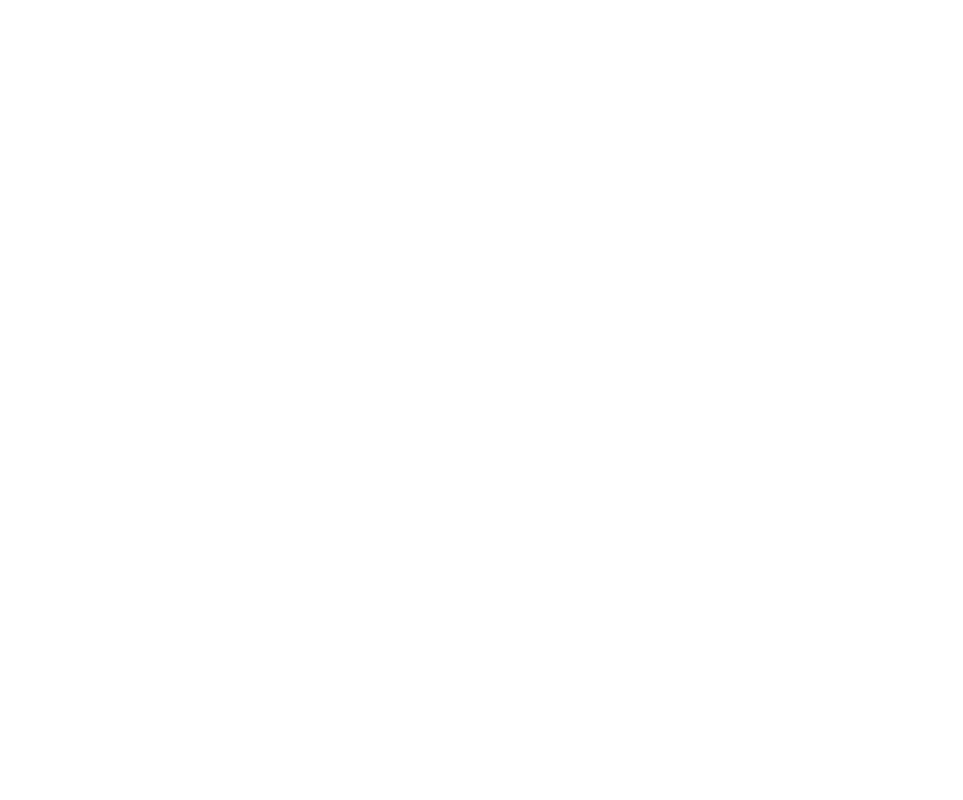
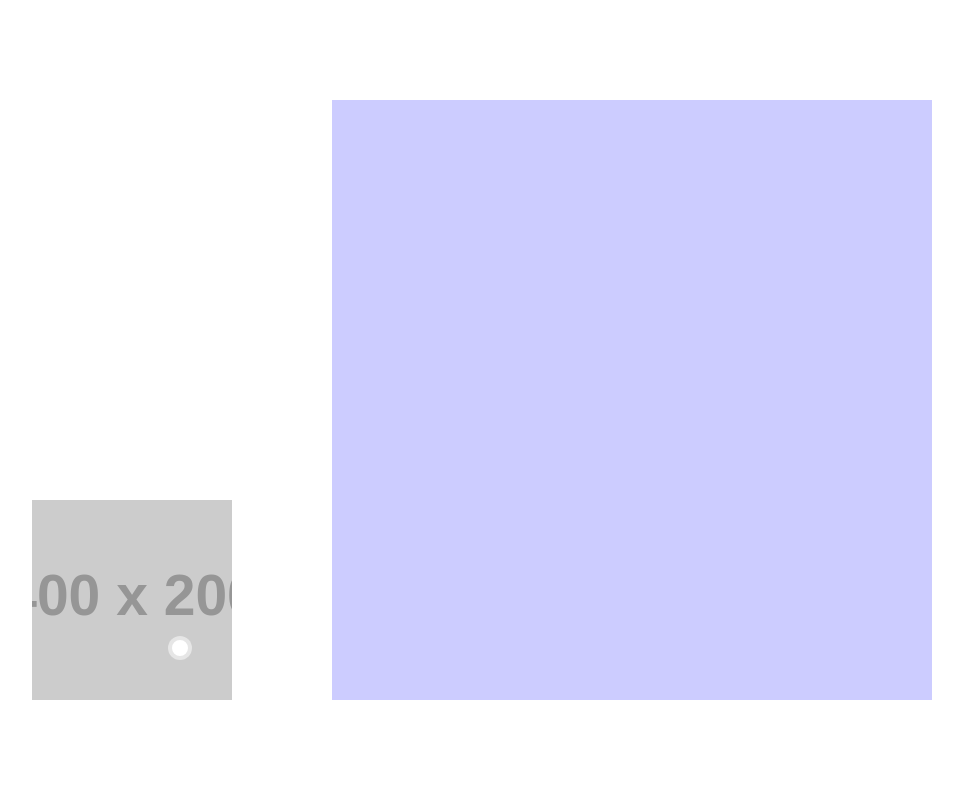
Before and after one commit to rwillrich/rect-to-rect-transition, a React (Create React App) app: page / in a window 1280 px wide. Shown: the top 800 px of the page, without its empty margins (68-1031 px from the left). Built offline with nearby package versions, Linux system fonts and the light colour scheme.

Commit message:
Refactor

```diff
--- a/src/App.tsx
+++ b/src/App.tsx
@@ -1,5 +1,6 @@
 import { useState } from 'react'
-import RectToRectTransition, { ContainerSize } from './RectToRectTransition.tsx';
+import RectToRectTransition, { ContainerSize } from './RectToRectTransition.tsx'
+import './App.css'
 
 function App() {
   const [activeContainer, setActiveContainer] = useState<ContainerSize>('small')
@@ -8,13 +9,17 @@ function App() {
 
   return (
     <div style={{ position: 'relative' }}>
-      <div style={{
+      <div
+        className='App__container'
+        style={{
           left: smallContainer.x,
           top: smallContainer.y,
           width: smallContainer.width,
           height: smallContainer.height
         }} />
-      <div style={{
+      <div
+        className='App__container'
+        style={{
           left: largeContainer.x,
           top: largeContainer.y,
           width: largeContainer.width,
@@ -28,7 +33,7 @@ function App() {
         largeFitRule="contain"
         duration={600}
         naturalSize={{ width: 400, height: 200 }}
-        renderContent={(contentScalingFactor: number) => {
+        renderContent={(scalingFactorCompensation: number) => {
           return (
             <>
               <img
@@ -44,7 +49,7 @@ function App() {
                   transitionDuration: '600ms',
                   transitionProperty: 'transform',
                   transitionTimingFunction: 'linear',
-                  transform: `scale3d(${contentScalingFactor}, ${contentScalingFactor}, 1)`
+                  transform: `scale3d(${scalingFactorCompensation}, ${scalingFactorCompensation}, 1)`
                 }} />
             </>
           )
--- a/src/RectToRectTransition.tsx
+++ b/src/RectToRectTransition.tsx
@@ -1,6 +1,5 @@
 import { ContainerBox, FitRule, Size, ContainerSize } from './types.ts'
 import { computeTransforms, transforms } from './transform-helpers.ts'
-
 
 export type RectToRectTransitionProps = {
   activeContainer: ContainerSize,
@@ -31,7 +30,7 @@ function RectToRectTransition({
     outerTranslation,
     innerScale,
     innerTranslation,
-    contentScalingFactor
+    scalingFactorCompensation
   } = computeTransforms(container, fitRule, naturalSize)
 
   const commonStyles: React.CSSProperties = {
@@ -57,7 +56,7 @@ function RectToRectTransition({
   return (
     <div style={outerStyles}>
       <div style={innerStyles}>
-        {renderContent(contentScalingFactor)}
+        {renderContent(scalingFactorCompensation)}
       </div>
     </div>
   )
--- a/src/transform-helpers.ts
+++ b/src/transform-helpers.ts
@@ -1,11 +1,20 @@
-import { ContainerBox, FitRule, Size, Transforms, Scale, Translation } from './types.ts'
+import { ContainerBox, FitRule, Size, Scale, Translation } from './types.ts'
+
+export type Transforms = {
+  outerScale: Scale,
+  outerTranslation: Translation,
+  innerScale: Scale,
+  innerTranslation: Translation,
+  scalingFactorCompensation: number
+}
 
 export function computeTransforms(container: ContainerBox, fitRule: FitRule, naturalSize: Size): Transforms {
   const outerWidthFactor = container.width / naturalSize.width
   const outerHeightFactor = container.height / naturalSize.height
 
   const scalingFactorSelector = fitRule === 'cover' ? Math.max : Math.min
-  const contentScalingFactor = 1 / scalingFactorSelector(outerWidthFactor, outerHeightFactor)
+  const contentScalingFactor = scalingFactorSelector(outerWidthFactor, outerHeightFactor)
+  const scalingFactorCompensation = 1 / contentScalingFactor
 
   const outerScale: Scale = {
     widthFactor: outerWidthFactor,
@@ -16,12 +25,12 @@ export function computeTransforms(container: ContainerBox, fitRule: FitRule, nat
   const innerWidthFactor = 1 / outerWidthFactor
   const innerHeightFactor = 1 / outerHeightFactor
   const innerScale: Scale = {
-    widthFactor: innerWidthFactor / contentScalingFactor,
-    heightFactor: innerHeightFactor / contentScalingFactor
+    widthFactor: innerWidthFactor / scalingFactorCompensation,
+    heightFactor: innerHeightFactor / scalingFactorCompensation
   }
 
-  const normalizedWidth = naturalSize.width / contentScalingFactor
-  const normalizedHeight = naturalSize.height / contentScalingFactor
+  const normalizedWidth = naturalSize.width / scalingFactorCompensation
+  const normalizedHeight = naturalSize.height / scalingFactorCompensation
 
   const innerTranslation: Translation = {
     x: (container.width - normalizedWidth) * innerWidthFactor / 2,
@@ -33,7 +42,8 @@ export function computeTransforms(container: ContainerBox, fitRule: FitRule, nat
     outerTranslation,
     innerScale,
     innerTranslation,
-    contentScalingFactor
+    // This is needed for keeping something the same size in the content
+    scalingFactorCompensation
   }
 }
 
```
Also changed, not shown: src/types.ts (+0 -8 lines). Lines whose indentation alone changed are shown as unchanged.
